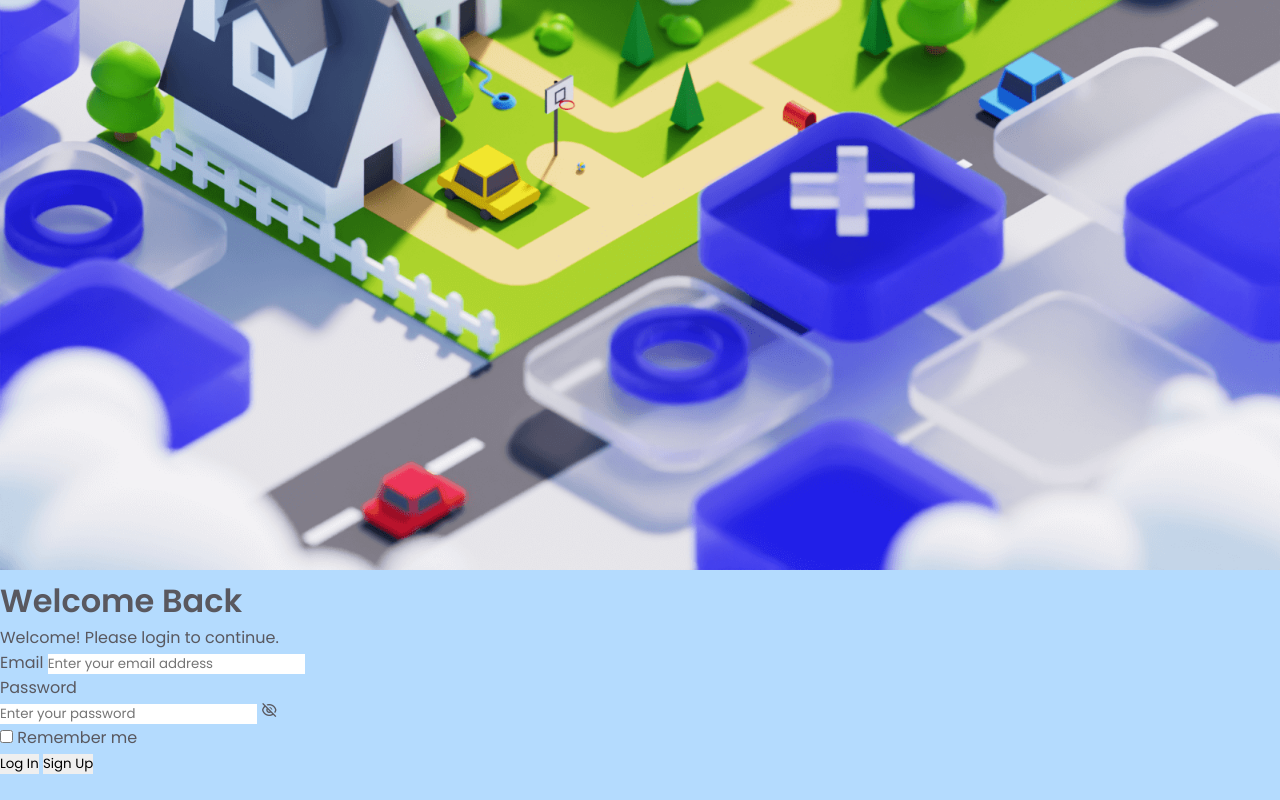
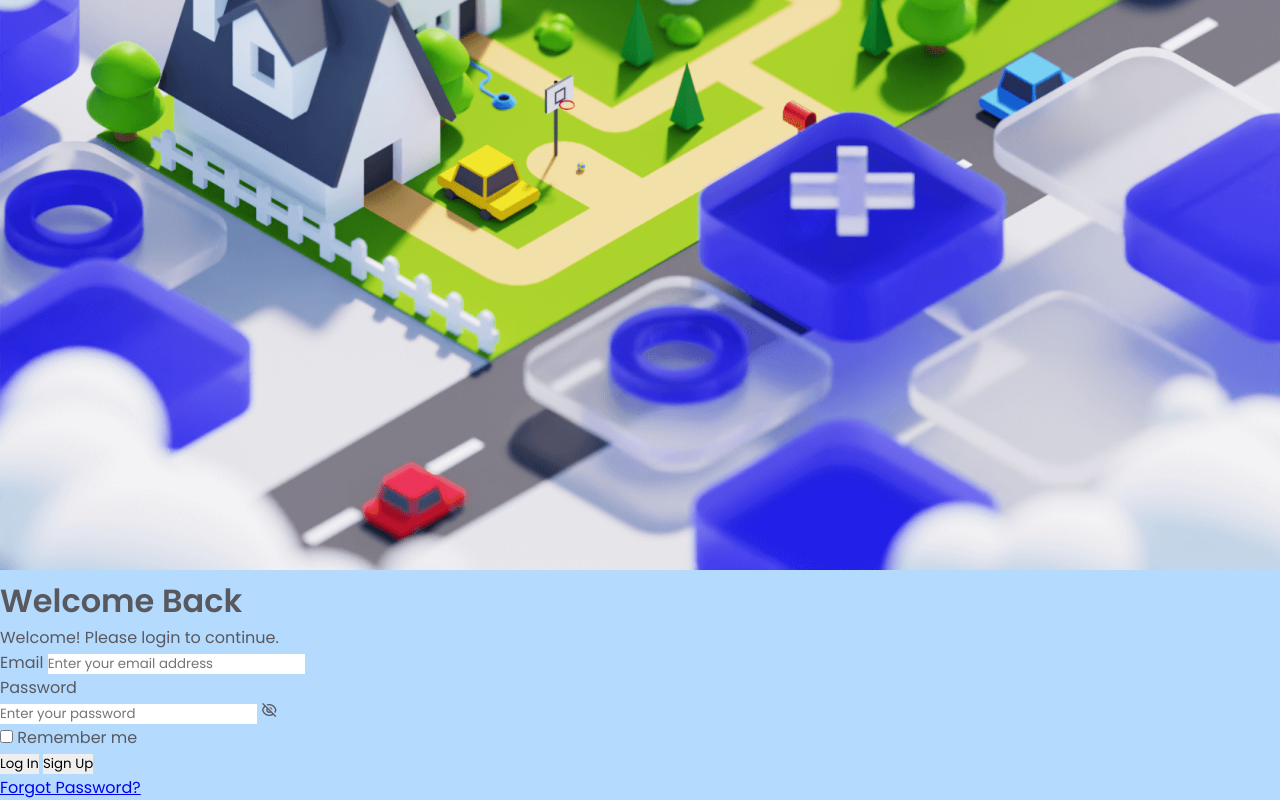
Before and after one commit to jbramirez03/Login-form, a plain HTML site: page index.html in a window 1280 px wide. Shown: the part 390-1190 px from the top of the page. Before the commit the page ends 1165 px from the top, so only its background shows below. Drawn offline with nearby package versions, Linux system fonts and the light colour scheme.

Commit message:
added forgot password line

```diff
--- a/index.html
+++ b/index.html
@@ -69,6 +69,8 @@
               <button class="login__button">Log In</button>
               <button class="login__button login__button-ghost">Sign Up</button>
             </div>
+
+            <a href="#" class="login__forgot">Forgot Password?</a>
           </div>
         </form>
       </div>
```
